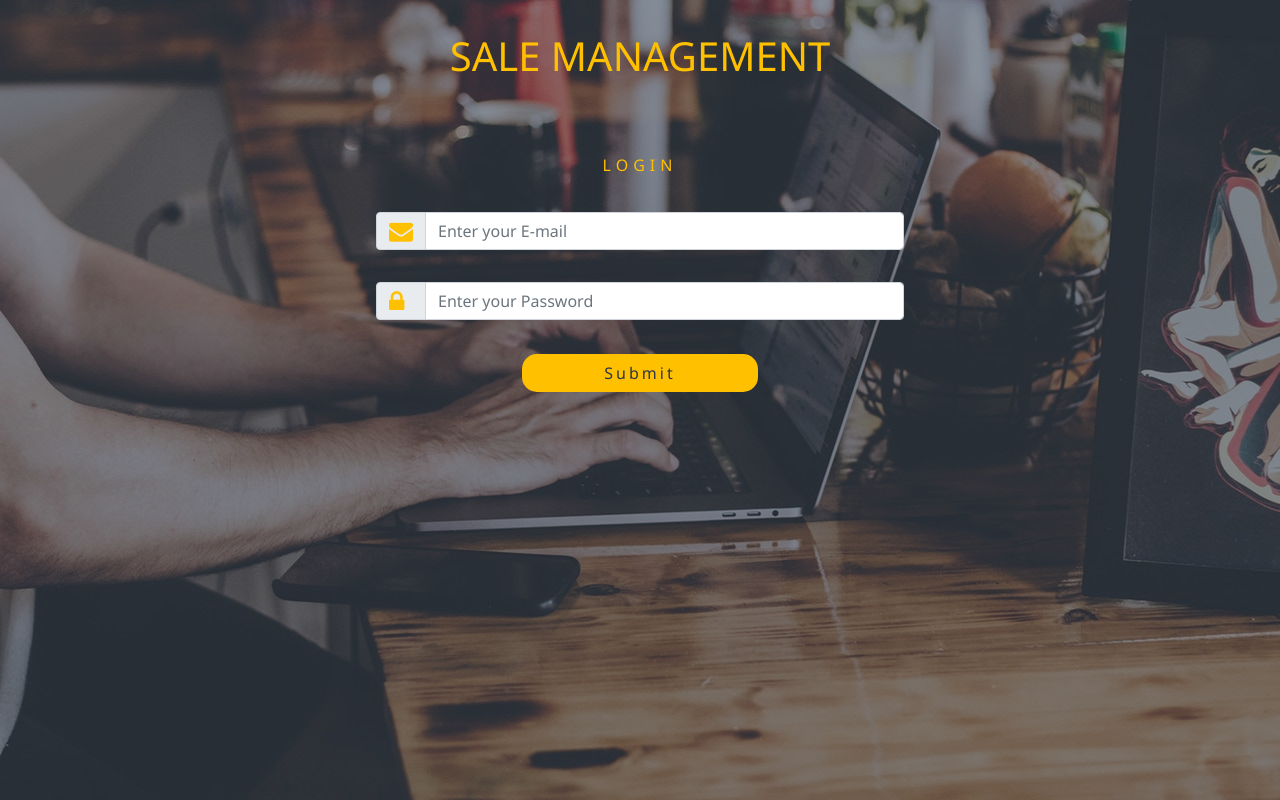
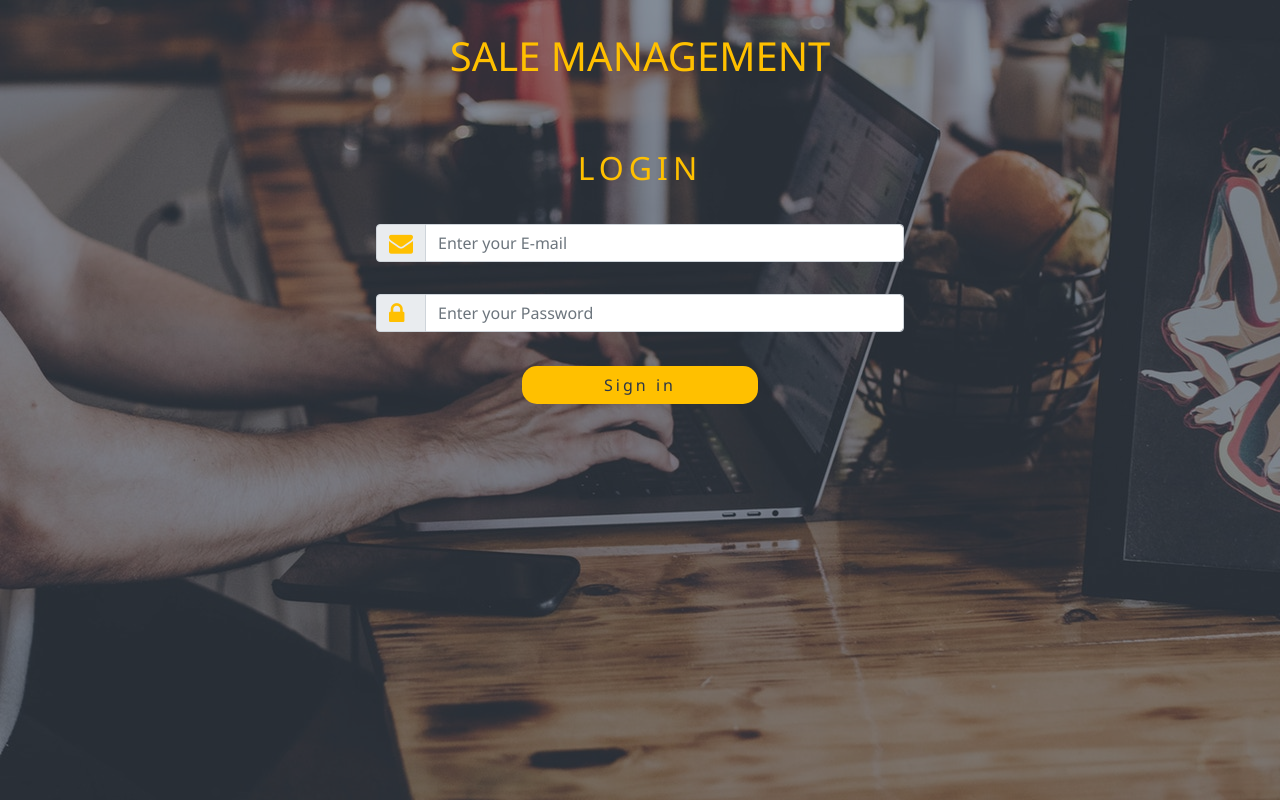
Before and after one commit to nhduy2205/SaleManagement, a React (Create React App) app in the folder client/: page / in a window 1280 px wide. Built offline with nearby package versions, Linux system fonts and the light colour scheme.

Commit message:
fix login title

```diff
--- a/client/src/pages/Login/Login.js
+++ b/client/src/pages/Login/Login.js
@@ -38,11 +38,7 @@ function Login(props) {
             />
           </div>
         </div>
-        <input
-          type='submit'
-          className='btn login-button'
-          defaultValue='Sigin'
-        />
+        <input type='submit' className='btn login-button' Value='Sign in' />
       </form>
     </div>
   );
--- a/client/src/scss/login.scss
+++ b/client/src/scss/login.scss
@@ -36,6 +36,7 @@ body {
   &-title {
     color: $secondary-color;
     padding: 1.5rem;
+    font-size: 2rem;
   }
   &-input {
     margin: 2rem;
```
